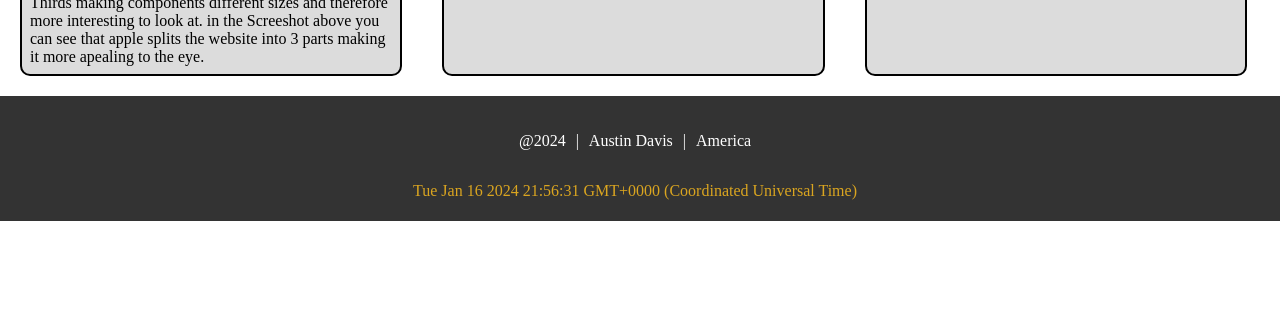
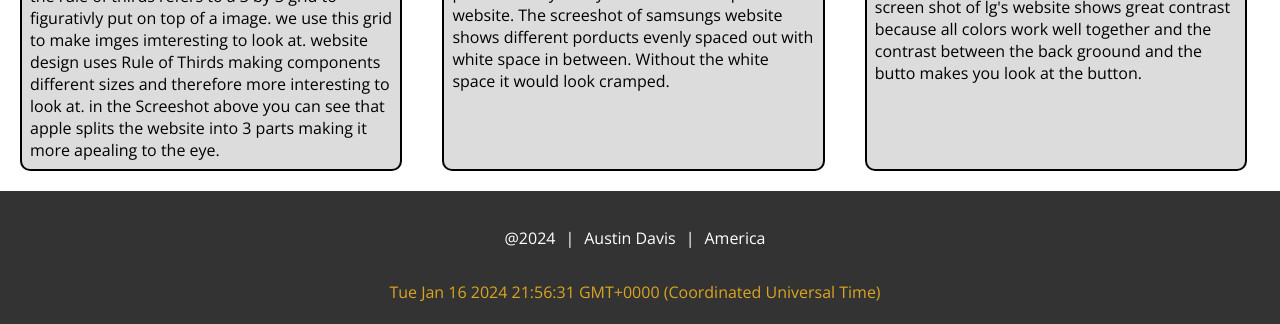
Before and after one commit to Austidav59/wdd230, a plain HTML site: page Lesson 2/design-principles.html in a window 1280 px wide. Shown: the part 615-939 px from the top of the page. Before the commit the page ends 836 px from the top, so only its background shows below. Drawn offline with nearby package versions, Linux system fonts and the light colour scheme.

Commit message:
Google Fonts

```diff
--- a/Lesson 2/design-principles.html
+++ b/Lesson 2/design-principles.html
@@ -5,6 +5,9 @@
     <link rel="stylesheet" href="styles/base.css">
     <link rel="stylesheet" href="styles/medium.css">
     <link rel="stylesheet" href="styles/large.css">
+    <link rel="preconnect" href="https://fonts.googleapis.com">
+    <link rel="preconnect" href="https://fonts.gstatic.com" crossorigin>
+q   <link href="https://fonts.googleapis.com/css2?family=Open+Sans:ital,wght@0,300..800;1,300..800&display=swap" rel="stylesheet">
     <meta charset="UTF-8">
     <meta name="viewport" content="width=device-width, initial-scale=1.0">
     <title>Design Principales</title>
--- a/Lesson 2/styles/base.css
+++ b/Lesson 2/styles/base.css
@@ -4,6 +4,7 @@
 
 body {
     margin: 0px;
+    font-family: "Open Sans", sans-serif;
 }
 
 header {
```
